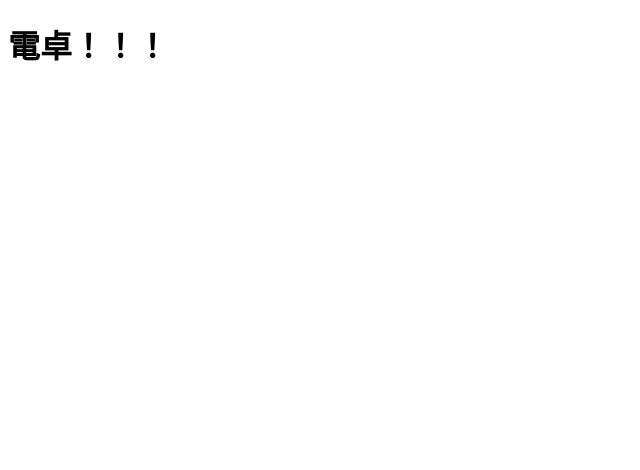
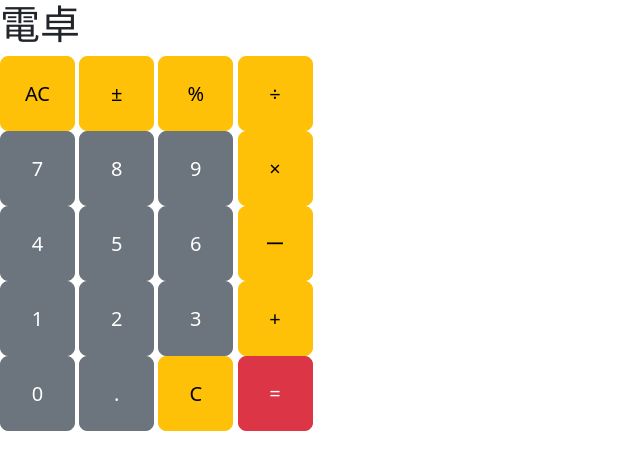
Before and after one commit to apppeanuts/Calculator, a plain HTML site: page index.html in a window 1280 px wide. Shown: the whole page, without its empty margins (0-640 px from the left). Drawn offline with nearby package versions, Linux system fonts and the light colour scheme.

Commit message:
良い感じの見た目にできた

```diff
--- a/index.html
+++ b/index.html
@@ -1,12 +1,49 @@
-<!DOCTYPE html>
+<!doctype html>
 <html lang="en">
+
 <head>
-    <meta charset="UTF-8">
-    <meta name="viewport" content="width=device-width, initial-scale=1.0">
-    <title>電卓</title>
+    <meta charset="utf-8">
+    <meta name="viewport" content="width=device-width, initial-scale=1">
+    <title>Bootstrap demo</title>
+    <link href="https://cdn.jsdelivr.net/npm/bootstrap@5.3.0/dist/css/bootstrap.min.css" rel="stylesheet"
+        integrity="sha384-9ndCyUaIbzAi2FUVXJi0CjmCapSmO7SnpJef0486qhLnuZ2cdeRhO02iuK6FUUVM" crossorigin="anonymous">
+
+    <style>
+        .btn-calc {
+            width: 75px;
+            height: 75px;
+        }
+    </style>
 </head>
+
 <body>
-    <h1>電卓！！！</h1>
+    <h1>電卓</h1>
+
+    <button type="button" class="btn btn-warning btn-lg btn-calc">AC</button>
+    <button type="button" class="btn btn-warning btn-lg btn-calc">±</button>
+    <button type="button" class="btn btn-warning btn-lg btn-calc">%</button>
+    <button type="button" class="btn btn-warning btn-lg btn-calc">÷</button><br>
+    <button type="button" class="btn btn-secondary btn-lg btn-calc">7</button>
+    <button type="button" class="btn btn-secondary btn-lg btn-calc">8</button>
+    <button type="button" class="btn btn-secondary btn-lg btn-calc">9</button>
+    <button type="button" class="btn btn-warning btn-lg btn-calc">×</button><br>
+    <button type="button" class="btn btn-secondary btn-lg btn-calc">4</button>
+    <button type="button" class="btn btn-secondary btn-lg btn-calc">5</button>
+    <button type="button" class="btn btn-secondary btn-lg btn-calc">6</button>
+    <button type="button" class="btn btn-warning btn-lg btn-calc">ー</button><br>
+    <button type="button" class="btn btn-secondary btn-lg btn-calc">1</button>
+    <button type="button" class="btn btn-secondary btn-lg btn-calc">2</button>
+    <button type="button" class="btn btn-secondary btn-lg btn-calc">3</button>
+    <button type="button" class="btn btn-warning btn-lg btn-calc">+</button><br>
+    <button type="button" class="btn btn-secondary btn-lg btn-calc">0</button>
+    <button type="button" class="btn btn-secondary btn-lg btn-calc">.</button>
+    <button type="button" class="btn btn-warning btn-lg btn-calc">C</button>
+    <button type="button" class="btn btn-danger btn-lg btn-calc">=</button>
+
+    <script src="https://cdn.jsdelivr.net/npm/bootstrap@5.3.0/dist/js/bootstrap.bundle.min.js"
+        integrity="sha384-geWF76RCwLtnZ8qwWowPQNguL3RmwHVBC9FhGdlKrxdiJJigb/j/68SIy3Te4Bkz"
+        crossorigin="anonymous"></script>
     <script src="script.js"></script>
 </body>
+
 </html>
```
